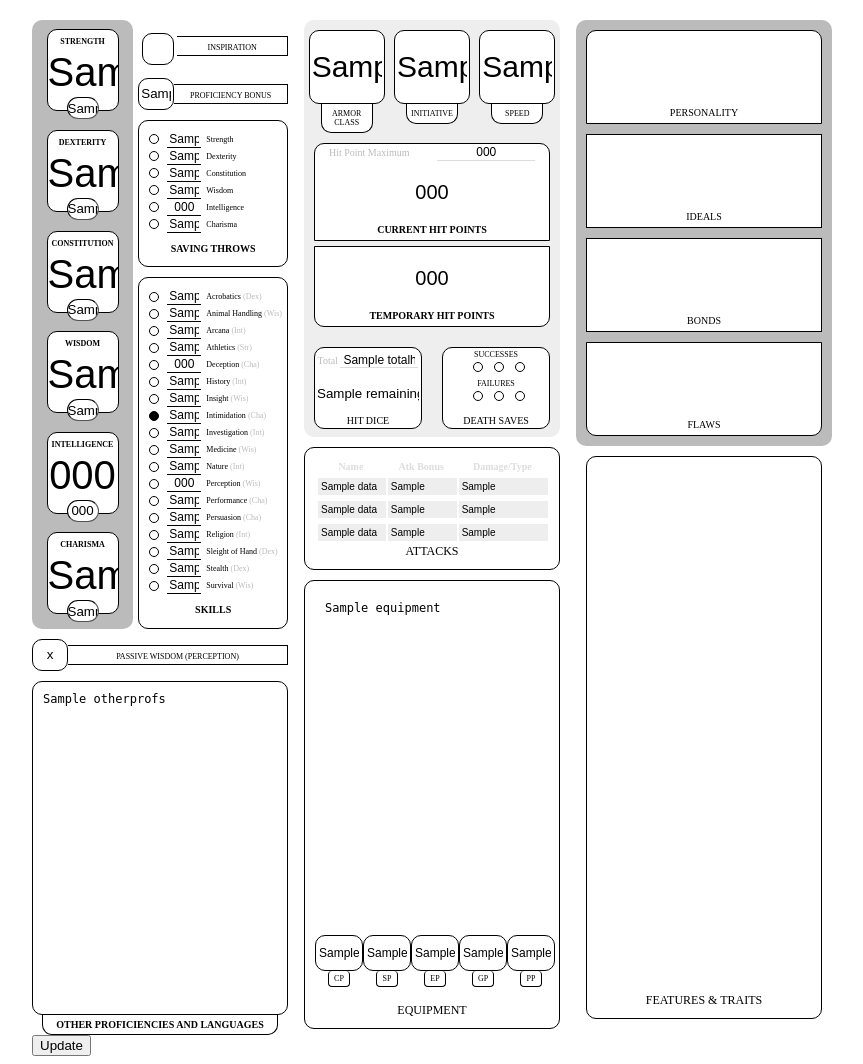
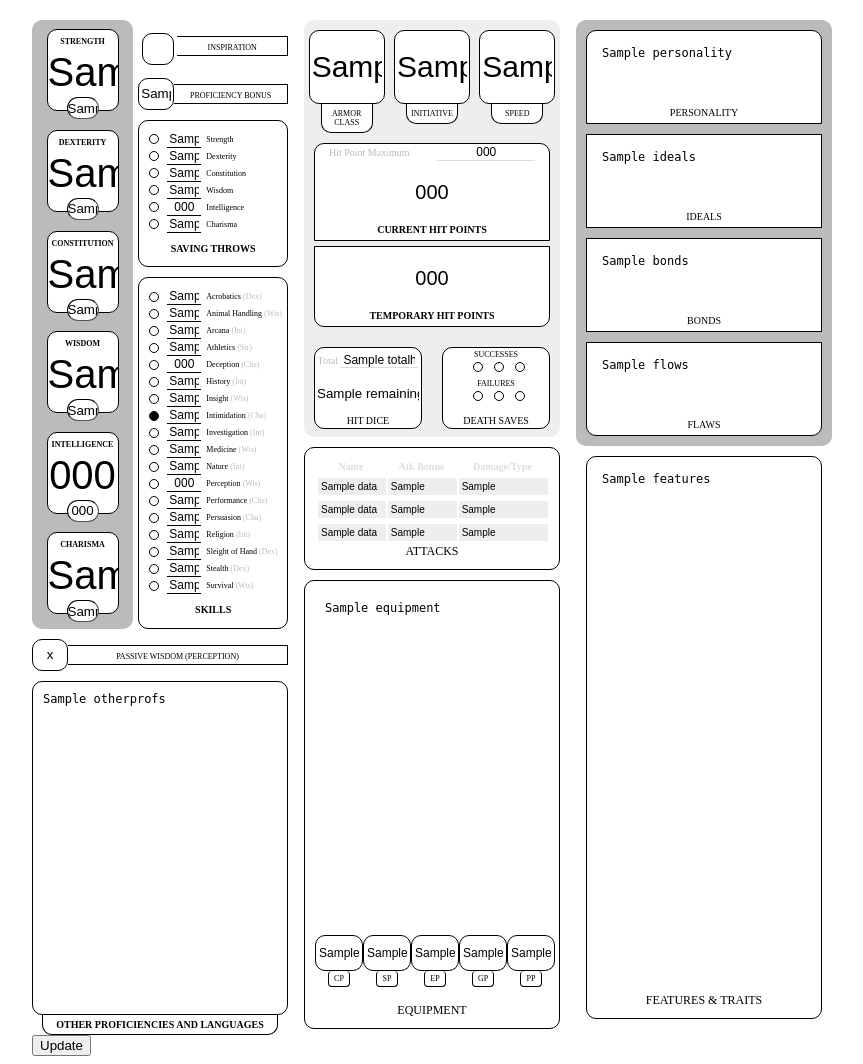
Before and after one commit to brouberol/5esheets, a Flask app: template 5esheets/templates/sheet.html in a window 1280 px wide. Shown: the part 173-1237 px from the top of the page, without its empty margins (208-1071 px from the left). Run offline with Flask 3, Linux system fonts and the light colour scheme; the template is opened without the code that fills it: most values are stand-ins (such as "Sample title", 1, 10 or a date in 2020).

Commit message:
Store personality traits

```diff
--- a/5esheets/templates/sheet.html
+++ b/5esheets/templates/sheet.html
@@ -469,21 +469,23 @@
         <section>
             <section class="flavor">
                 <div class="personality">
-                    <label for="personality">Personality</label><textarea name="personality"></textarea>
+                    <label for="personality">Personality</label><textarea
+                        name="personality">{{ character.data['personality'] }}</textarea>
                 </div>
                 <div class="ideals">
-                    <label for="ideals">Ideals</label><textarea name="ideals"></textarea>
+                    <label for="ideals">Ideals</label><textarea name="ideals">{{ character.data['ideals'] }}</textarea>
                 </div>
                 <div class="bonds">
-                    <label for="bonds">Bonds</label><textarea name="bonds"></textarea>
+                    <label for="bonds">Bonds</label><textarea name="bonds">{{ character.data['bonds'] }}</textarea>
                 </div>
                 <div class="flaws">
-                    <label for="flaws">Flaws</label><textarea name="flaws"></textarea>
+                    <label for="flaws">Flaws</label><textarea name="flaws">{{ character.data['flows'] }}</textarea>
                 </div>
             </section>
             <section class="features">
                 <div>
-                    <label for="features">Features & Traits</label><textarea name="features"></textarea>
+                    <label for="features">Features & Traits</label><textarea
+                        name="features">{{ character.data['features'] }}</textarea>
                 </div>
             </section>
         </section>
```
